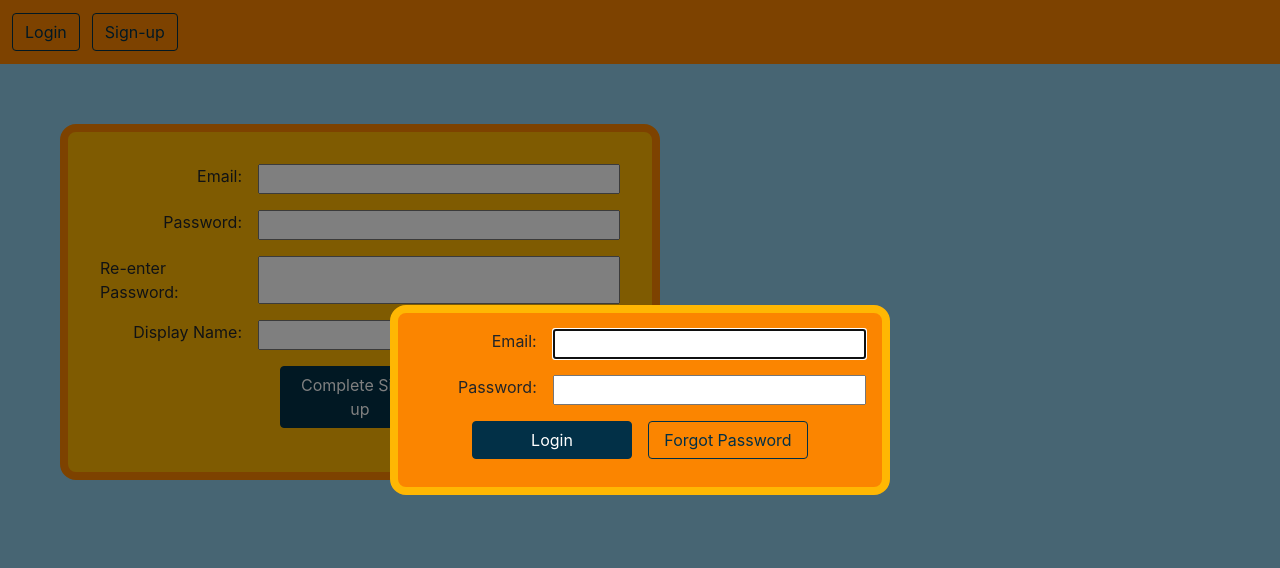
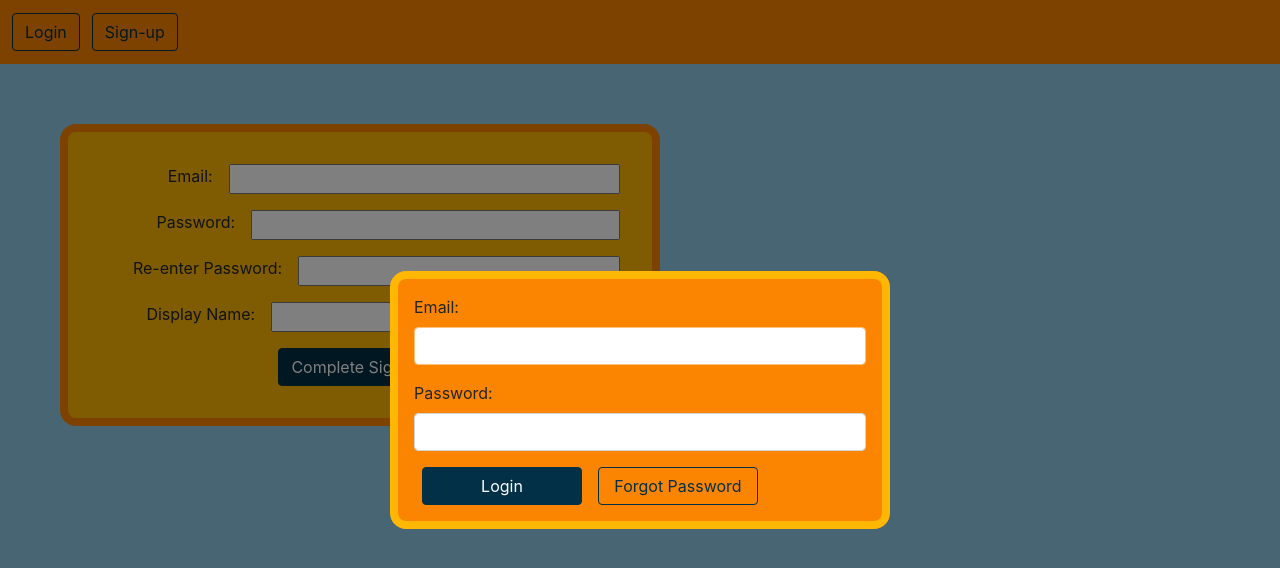
Before and after one commit to blakdragon39/CodenameMapleWebsite, a React (Create React App) app: page /sign-up in a window 1280 px wide. Both pictures are taken after a click on the button "Login". Shown: the top 568 px of the page. Built offline with nearby package versions, Linux system fonts and the light colour scheme.

Commit message:
Using bootstrap forms for login. Reacting to login.pending state

```diff
--- a/src/components/login/LoginModal.css
+++ b/src/components/login/LoginModal.css
@@ -3,27 +3,7 @@
   border: 0;
 }
 
-.inputField {
-  display: flex;
-  justify-content: center;
-  margin-bottom: 16px;
-}
-.inputField input {
-  width: 45%;
-}
-.inputField span {
-  display: inline-flex;
-  justify-content: flex-end;
-  margin-right: 16px;
-  width: 15%;
-}
-
-.buttons {
-  display: flex;
-  justify-content: center;
-  margin-bottom: 12px;
-}
-.buttons button {
+.login-buttons button {
   width: 160px;
   margin-left: 8px;
   margin-right: 8px;
--- a/src/components/login/LoginModal.js
+++ b/src/components/login/LoginModal.js
@@ -1,5 +1,5 @@
 import React, { useState, useRef, useEffect } from 'react'
-import { useDispatch } from 'react-redux'
+import { useDispatch, useSelector } from 'react-redux'
 import { useHistory } from 'react-router-dom'
 import useControlledInput from '../hooks/useControlledInput'
 import PropTypes from 'prop-types'
@@ -9,15 +9,17 @@ import { login } from '../../reducers/loginReducer'
 import Modal from 'react-bootstrap/Modal'
 import Button from 'react-bootstrap/Button'
 import Alert from 'react-bootstrap/Alert'
+import Form from 'react-bootstrap/Form'
 import Surround from '../common/Surround'
+import Visibility from '../common/Visibility'
 import './LoginModal.css'
-import Visibility from '../common/Visibility'
 
 const LoginModal = ({ visible, setVisible }) => {
     const dispatch = useDispatch()
     const history = useHistory()
 
-    const email = useControlledInput('text')
+    const loginState = useSelector(store => store.login)
+    const email = useControlledInput('email')
     const password = useControlledInput('password')
     const [error, setError] = useState(null)
 
@@ -68,28 +70,34 @@ const LoginModal = ({ visible, setVisible }) => {
                 <Visibility show={error !== null}>
                     <Alert variant='danger' dismissible onClose={dismissError}>{ error }</Alert>
                 </Visibility>
-                <form onSubmit={onSubmitLogin}>
-                    <div className='inputField'>
-                        <span>Email:</span>
-                        <input
+                <Form
+
+                    onSubmit={onSubmitLogin}>
+                    <Form.Group>
+                        <Form.Label>Email:</Form.Label>
+                        <Form.Control
+                            required
                             ref={focusRef}
-                            required
+                            type={email.type}
                             value={email.value}
-                            onChange={email.onChange} />
-                    </div>
-                    <div className='inputField'>
-                        <span>Password:</span>
-                        <input
+                            onChange={email.onChange}/>
+                    </Form.Group>
+                    <Form.Group>
+                        <Form.Label>Password:</Form.Label>
+                        <Form.Control
                             required
                             type={password.type}
                             value={password.value}
                             onChange={password.onChange} />
-                    </div>
-                    <div className='buttons'>
-                        <Button type='submit' variant='secondary'>Login</Button>
+                    </Form.Group>
+                    <div className='login-buttons'>
+                        <Button
+                            type='submit'
+                            variant='secondary'
+                            disabled={loginState.pending}>{ loginState.pending ? 'Logging In...' : 'Login'}</Button>
                         <Button variant='outline-secondary'>Forgot Password</Button>
                     </div>
-                </form>
+                </Form>
             </Surround>
         </Modal>
     )
--- a/src/components/login/LoginModal.scss
+++ b/src/components/login/LoginModal.scss
@@ -5,28 +5,7 @@
     border: 0;
 }
 
-.inputField {
-    display: flex;
-    justify-content: center;
-    margin-bottom: 16px;
-
-    input {
-        width: 45%;
-    }
-
-    span {
-        display: inline-flex;
-        justify-content: flex-end;
-        margin-right: 16px;
-        width: 15%;
-    }
-}
-
-.buttons {
-    display: flex;
-    justify-content: center;
-    margin-bottom: 12px;
-
+.login-buttons {
     button {
         width: 160px;
         margin-left: 8px;
```
Also changed, not shown: 1 other file (tests, documents, lock files or other folders).
